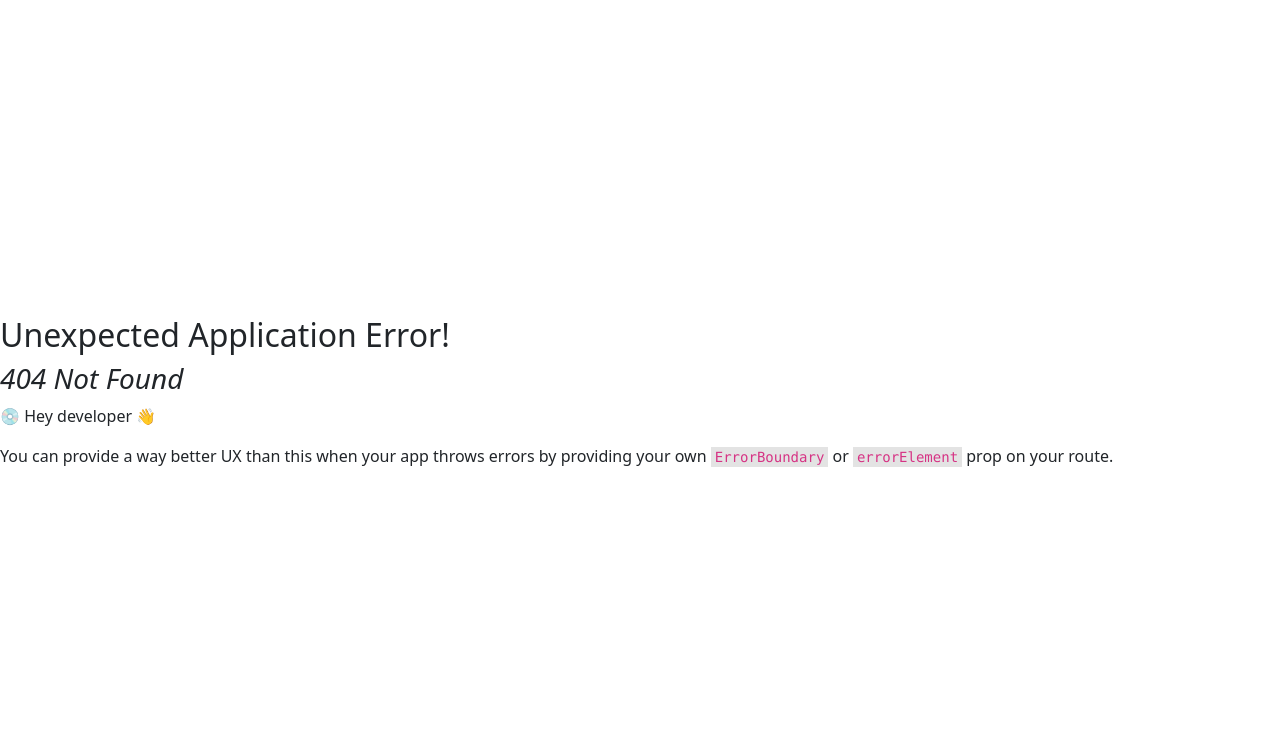
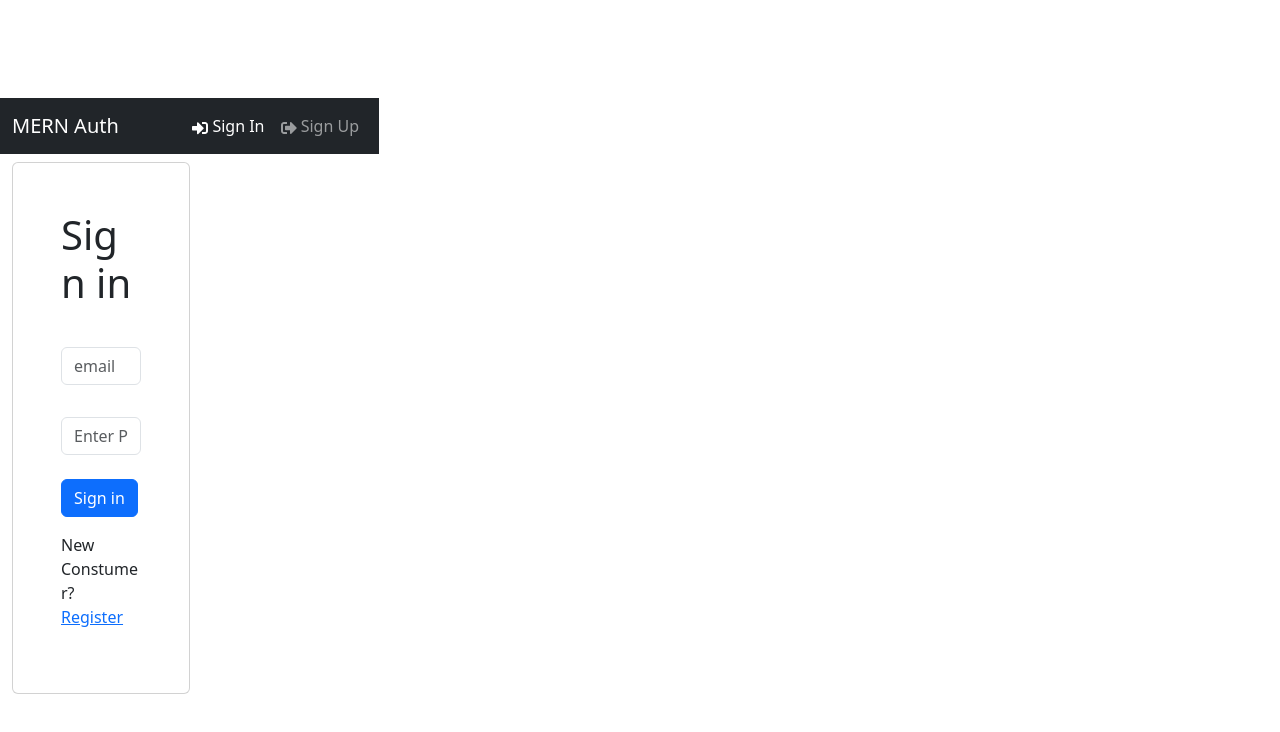
Before and after one commit to Abdulwahab9811/MERN-Auth-reduxToolkit, a React (Vite) app in the folder frontend/vite-project/: page /login in a window 1280 px wide. Before the commit this address had no page. Shown: the top 732 px of the page. Built offline with nearby package versions, Linux system fonts and the light colour scheme.

Commit message:
Loginscreen

```diff
--- /dev/null
+++ b/frontend/vite-project/src/components/FormContainer.jsx
@@ -0,0 +1,19 @@
+import { Container,Row,Col} from 'react-bootstrap'
+
+
+import React from 'react'
+
+const FormContainer = ({children}) => {
+  return (
+    <Container>
+    <Row className='justify-content-md-center-mt-5'>
+        <Col xs={12} md={6} className='card p-5' >
+            { children }
+        </Col>
+
+    </Row>
+    </Container>
+  )
+}
+
+export default FormContainer
--- a/frontend/vite-project/src/main.jsx
+++ b/frontend/vite-project/src/main.jsx
@@ -10,11 +10,13 @@ import {
 import './index.css';
 import 'bootstrap/dist/css/bootstrap.min.css';
 import HomeScreens from '../src/screens/HomeScreens.jsx';
+import Loginscreen from '../src/screens/Loginscreen.jsx';
 
 const router = createBrowserRouter(
   createRoutesFromElements(
     <Route path='/' element={<App />}>
       <Route index={true} path='/' element={<HomeScreens />} />
+      <Route path='/login' element={<Loginscreen />} />
     </Route>
   )
 );
--- /dev/null
+++ b/frontend/vite-project/src/screens/Loginscreen.jsx
@@ -0,0 +1,59 @@
+import { useState } from "react";
+import { Link, } from 'react-router-dom';
+import { Form, Button, Row, Col} from 'react-bootstrap';
+import FormContainer from '../components/FormContainer';
+
+import React from 'react'
+
+const Loginscreen = () => {
+
+    const [email, setEmail] = useState('');
+    const [password,SetPassword] = useState('');
+
+    const sumbitHandler = async (e) => {
+        e.preventDefault();
+        console.log('sumbit');
+
+    }
+  return (
+    <FormContainer>
+        <h1>Sign in</h1>
+        <Form onSumbit={sumbitHandler}>
+            <Form.Group className='my-2' controleId='email'>
+                <Form.Label className="Email Adresse"></Form.Label>
+                <Form.Control
+                type="email"
+                placeholder="email"
+                value={email}
+                onChange={(e)=> setEmail(e.target.value) }>
+
+                </Form.Control>
+            </Form.Group>
+
+            <Form.Group className='my-2' controleId='password'>
+                <Form.Label className="Password"></Form.Label>
+                <Form.Control
+                type="password"
+                placeholder="Enter Password"
+                value={password}
+                onChange={(e)=> SetPassword(e.target.value) }>
+
+                </Form.Control>
+            </Form.Group>
+
+            <Button type = 'Sumbit' variant='primary' className="mt-3">
+                Sign in
+            </Button>
+
+            <Row className="py-3">
+                <Col>
+                New Constumer? <Link to= '/register'>Register</Link>
+                </Col>
+            </Row>
+        </Form>
+    </FormContainer>
+  )
+}
+
+
+export default Loginscreen
```
Also changed, not shown: 1 other file (tests, documents, lock files or other folders).
